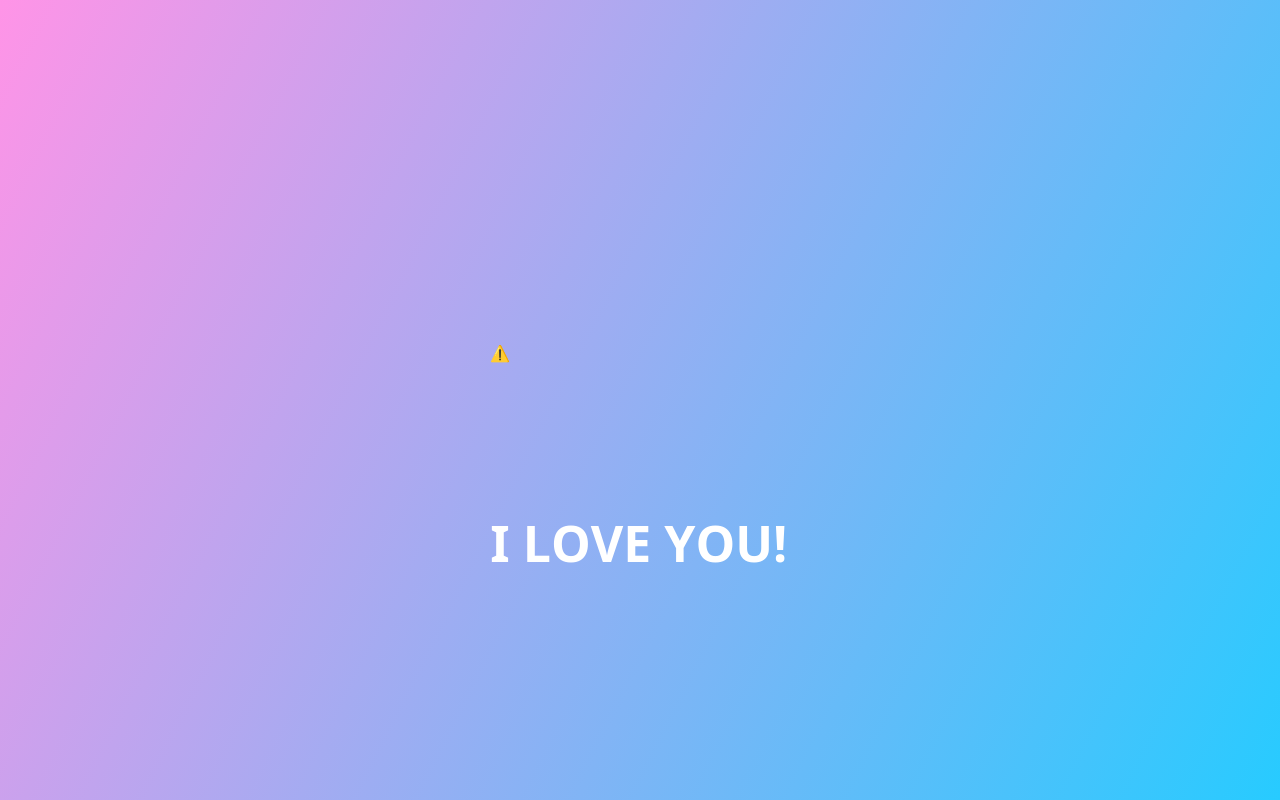
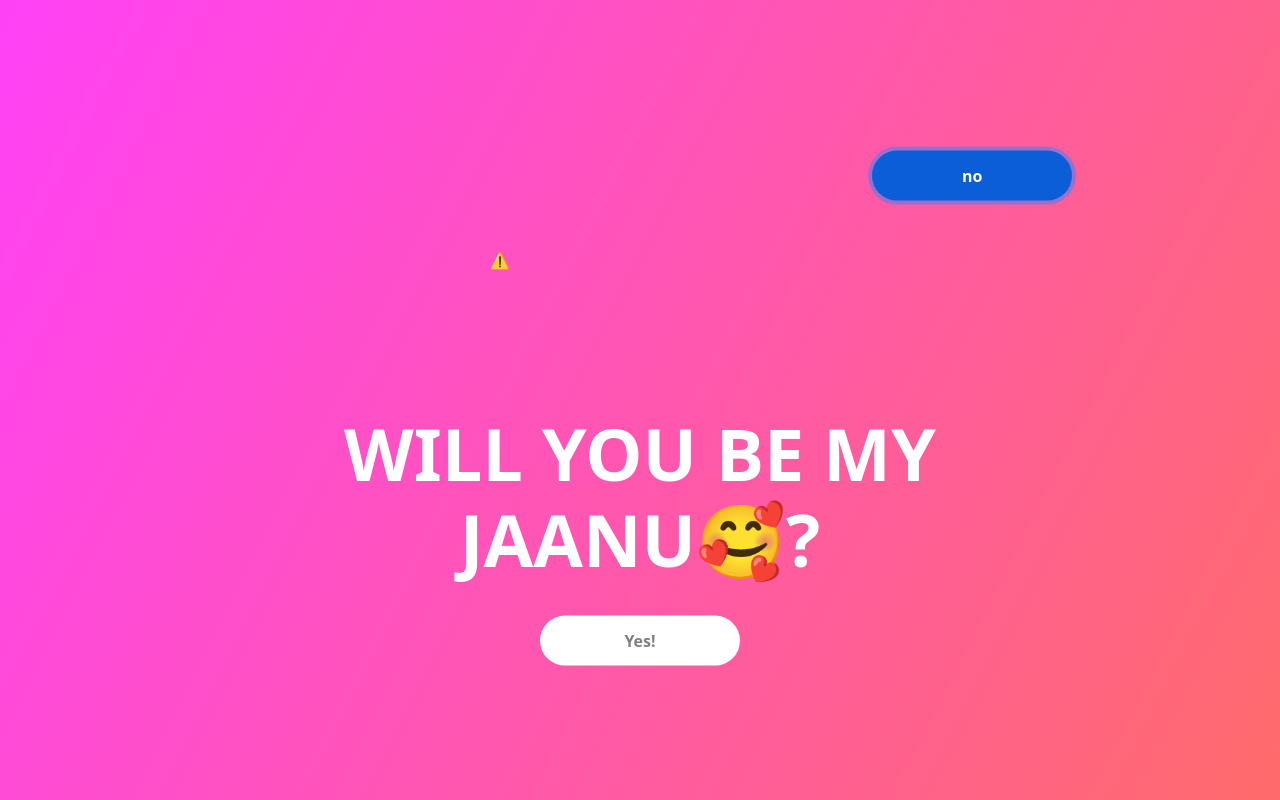
Before and after one commit to yashvardhan06/proposal, a plain HTML site: page index.html in a window 1280 px wide. Both pictures are taken after a click on the button "no". Drawn offline with nearby package versions, Linux system fonts and the light colour scheme; no server answers.

Commit message:
Update proposal page

```diff
--- a/app.js
+++ b/app.js
@@ -1,13 +1,125 @@
 const parentElement = document.getElementById("parentElement");
-const showMassage = document.getElementById("showMassage");
+const showMessage = document.getElementById("showMessage");
 const changeColor = document.body.style;
+const yesButton = document.getElementById("yesButton");
+const noButton = document.getElementById("noButton");
 
-propose = () => {
+const playfulMessages = [
+  "Why are you being so mean? 🥺",
+  "Why are you being so heartless? 💔",
+  "You don’t care about my heart? 😭",
+  "Are you really saying NO to me? 🥹",
+  "Please think again… 🥺👉👈",
+  "You’re really making me do this? 😭",
+  "Okay, I’m not giving up! 😤❤️",
+];
+
+let noMessageIndex = 0;
+
+const propose = () => {
+  if (!parentElement || !showMessage) return;
+
   parentElement.style.display = "none";
   showMessage.style.display = "block";
   changeColor.background =
     "linear-gradient(116.82deg, #ff94e7 0%, #27cbff 100%)";
+
+  if (noButton) {
+    noButton.style.display = "none";
+  }
 };
+
+const showNoPopup = () => {
+  if (!noButton) return;
+
+  let popup = document.getElementById("noPopup");
+  if (!popup) {
+    popup = document.createElement("div");
+    popup.id = "noPopup";
+    document.body.appendChild(popup);
+  }
+
+  const message = playfulMessages[noMessageIndex % playfulMessages.length];
+  noMessageIndex += 1;
+
+  popup.textContent = message;
+  popup.classList.remove("show");
+  void popup.offsetWidth;
+  popup.classList.add("show");
+
+  const noRect = noButton.getBoundingClientRect();
+  const popupWidth = 260;
+  const popupHeight = 70;
+  const left = Math.min(
+    window.innerWidth - popupWidth - 16,
+    Math.max(16, noRect.left + noRect.width / 2 - popupWidth / 2)
+  );
+  const top = Math.max(16, noRect.top - popupHeight - 12);
+
+  popup.style.left = `${left}px`;
+  popup.style.top = `${top}px`;
+
+  clearTimeout(showNoPopup.timeoutId);
+  showNoPopup.timeoutId = setTimeout(() => {
+    popup.classList.remove("show");
+  }, 1200);
+};
+
+const moveNoButton = () => {
+  if (!noButton || !yesButton || showMessage?.style.display === "block") return;
+
+  const yesRect = yesButton.getBoundingClientRect();
+  const noWidth = noButton.offsetWidth || 200;
+  const noHeight = noButton.offsetHeight || 50;
+  const padding = 24;
+  const maxX = Math.max(0, window.innerWidth - noWidth - padding);
+  const maxY = Math.max(0, window.innerHeight - noHeight - padding);
+
+  let left = 0;
+  let top = 0;
+  let attempts = 0;
+
+  do {
+    left = Math.random() * (maxX + 1);
+    top = Math.random() * (maxY + 1);
+
+    const candidate = {
+      left,
+      top,
+      right: left + noWidth,
+      bottom: top + noHeight,
+    };
+
+    const overlapsYes = !(
+      candidate.right + 30 < yesRect.left ||
+      candidate.left - 30 > yesRect.right ||
+      candidate.bottom + 30 < yesRect.top ||
+      candidate.top - 30 > yesRect.bottom
+    );
+
+    attempts += 1;
+    if (!overlapsYes) break;
+  } while (attempts < 80);
+
+  noButton.style.position = "fixed";
+  noButton.style.left = `${left}px`;
+  noButton.style.top = `${top}px`;
+  noButton.style.transform = "scale(1)";
+  noButton.style.transition = "left 0.35s ease, top 0.35s ease, transform 0.35s ease";
+};
+
+if (yesButton) {
+  yesButton.addEventListener("click", propose);
+}
+
+if (noButton) {
+  noButton.addEventListener("click", (event) => {
+    event.preventDefault();
+    event.stopPropagation();
+    showNoPopup();
+    moveNoButton();
+  });
+}
 
 // Animate Text with Anim JS
 var textWrapper = document.querySelector(".ml6 .letters");
--- a/index.html
+++ b/index.html
@@ -18,10 +18,10 @@
             <div class="d-flex justify-content-center">
                 <lottie-player src="https://assets10.lottiefiles.com/private_files/lf30_mywfoph1.json"  background="transparent"  speed="1"  style="width: 300px; height: 300px;"  loop  autoplay></lottie-player>
             </div>
-                <h1>Will you be my Girl🥰?</h1>
+                <h1>Will you be my Jaanu🥰?</h1>
             <div class="d-flex justify-content-center">
-                <button onclick="propose()" class="btn btn-primary">Yes!</button> <br>
-                <button onclick="propose()" class="btn btn-primary">no</button>
+                <button id="yesButton" class="btn btn-primary">Yes!</button> <br>
+                <button id="noButton" class="btn btn-primary" type="button">no</button>
             </div>
         </div>
         <div class="position-absolute top-50 start-50 translate-middle" id="showMessage">
--- a/style.css
+++ b/style.css
@@ -20,6 +20,31 @@ html {
     height: 50px;
     margin: 25px 10px;
     font-weight: bold;
+  }
+  #noButton {
+    position: relative;
+    transition: left 0.35s ease, top 0.35s ease, transform 0.35s ease;
+    z-index: 10;
+  }
+  #noPopup {
+    position: fixed;
+    z-index: 20;
+    padding: 12px 18px;
+    border-radius: 18px;
+    background: rgba(255, 255, 255, 0.96);
+    color: #c62475;
+    box-shadow: 0 15px 35px rgba(0, 0, 0, 0.12);
+    font-weight: 700;
+    font-size: 16px;
+    opacity: 0;
+    transform: translateY(8px) scale(0.96);
+    transition: opacity 0.2s ease, transform 0.2s ease;
+    pointer-events: none;
+    white-space: nowrap;
+  }
+  #noPopup.show {
+    opacity: 1;
+    transform: translateY(0) scale(1);
   }
   .btn:hover {
     background-color: #ff4690;
```
